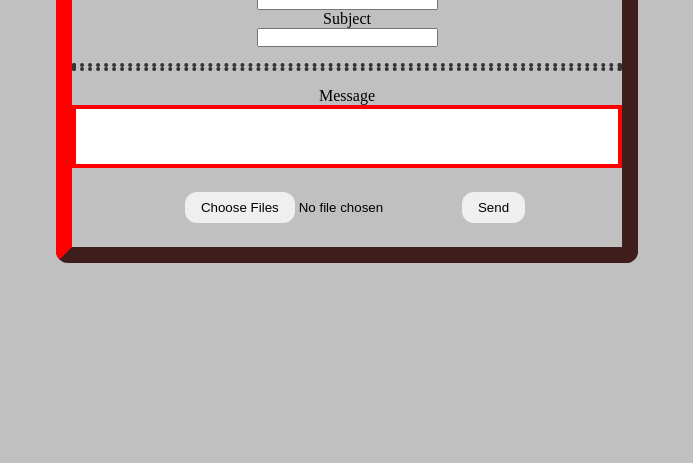
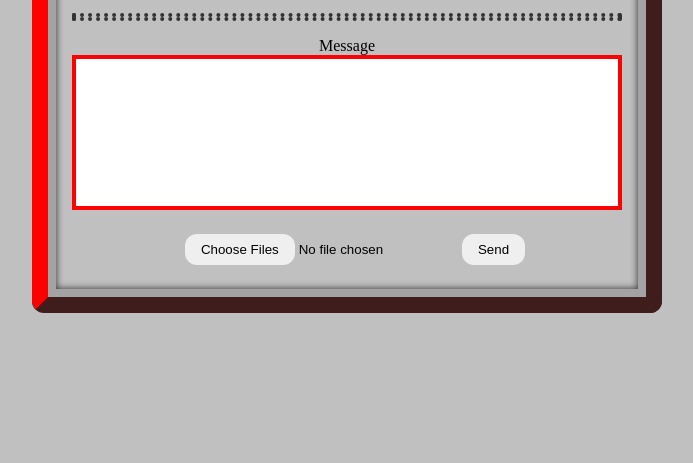
Before and after one commit to KylesTech95/emailer, a website with bundled scripts: page public/index.html in a window 1280 px wide. Shown: the part 337-800 px from the top of the page, without its empty margins (293-986 px from the left). Built offline with nearby package versions, Linux system fonts and the light colour scheme; files whose address does not match are found by name; a web font is replaced by a local one.

Commit message:
fork: style update

```diff
--- a/public/styles.css
+++ b/public/styles.css
@@ -14,7 +14,7 @@
     border-bottom: 1rem outset rgb(148, 69, 69);
     transition: .5s;
     border-radius:12px;
-    height:50vh;
+    height:500px;
 }
 #email-title{
     font-family: "Jersey 10", sans-serif;
@@ -28,6 +28,10 @@
     display:flex;
     flex-direction:column;
     align-items:center;
+    padding:0 1rem;
+    bordeR:8px solid rgb(163, 163, 163);
+    border-top:none;
+    box-shadow:inset 0 0 7px .25px #333;
 }
 
 #wrapper:hover{
```
